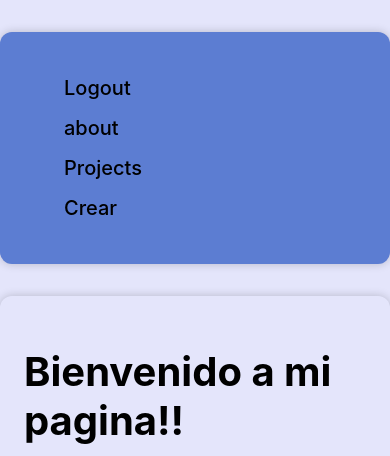
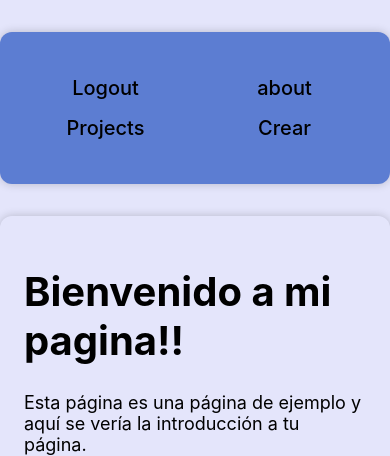
Before and after one commit to Dorak00oo/django-web, a Django app: page /about/ in a window 390 px wide. Shown: the top 456 px of the page. Run offline with Django 5.2, Linux system fonts and the light colour scheme; a user stored in the database is signed in.

Commit message:
doble columna en la seccion de moviles

```diff
--- a/myapp/static/css/main.css
+++ b/myapp/static/css/main.css
@@ -200,11 +200,15 @@ input[type="checkbox"] {
     transform: scale(0.95);
 }
 
+
 @media (max-width: 768px) {
-  /* NAV */
+    /* NAV */
   .navbar ul {
-    flex-direction: column;
+    display: grid;
+    grid-template-columns: repeat(2, 1fr);
     gap: 1rem;
+    justify-items: center;
+    padding: 0;
   }
 
   /* BODY */
```
Also changed, not shown: 1 other file.
